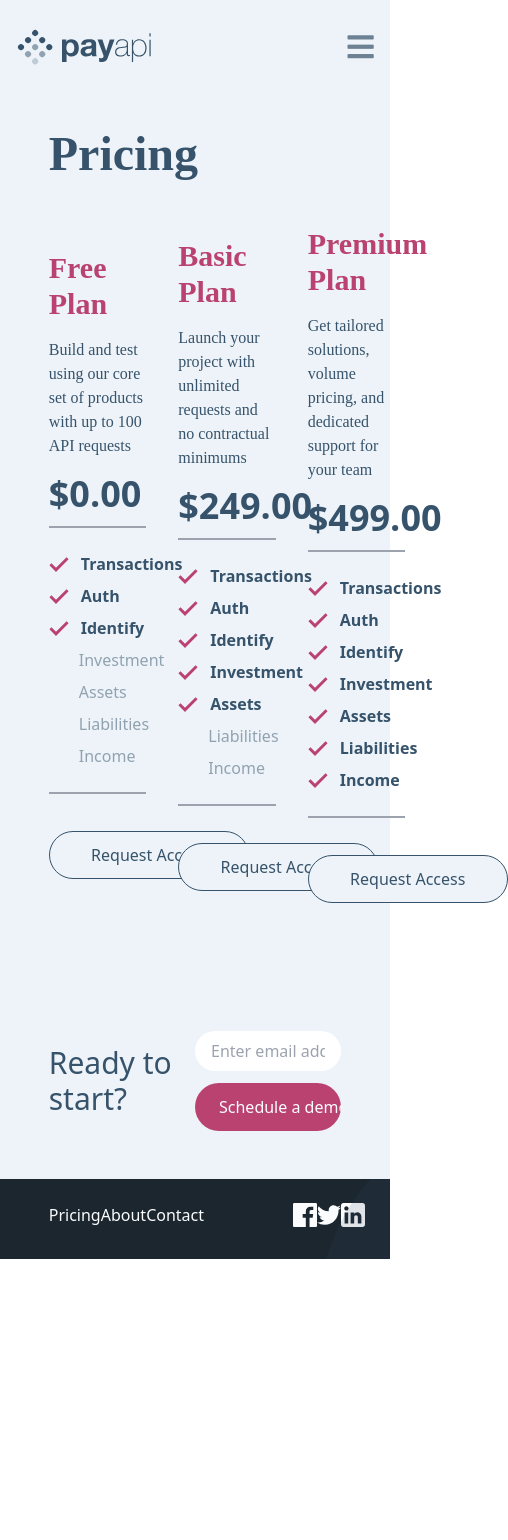
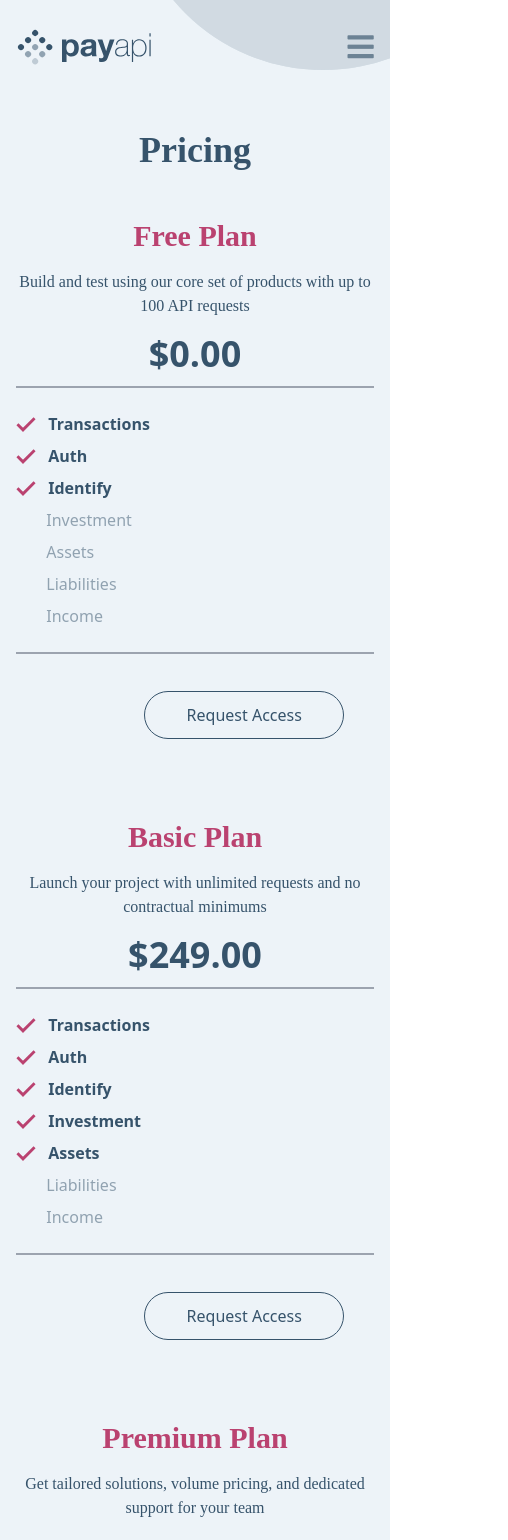
Before and after one commit to keys78/pay-api, a Vue app: page /pricing in a window 390 px wide. Shown: the top 1540 px of the page, 508 px wide, since content can reach past the window. Before the commit the page ends 1259 px from the top, so only its background shows below. Built offline with nearby package versions, Linux system fonts and the light colour scheme; a web font is replaced by a local one.

Commit message:
Responsive design

```diff
--- a/src/Contact.vue
+++ b/src/Contact.vue
@@ -6,14 +6,14 @@
         </div>
 
         <div class="w-9/12 mx-auto">
-            <h1 class="w-7/12 text-5xl font-semibold tracking-wide showcase-text public-sans mt-16">
+            <h1 class="lg:w-7/12 w-9/12 sm:text-5xl text-4xl lg:text-left md:mx-0 mx-auto text-center font-semibold tracking-wide showcase-text public-sans mt-16">
                  Submit a help request and we’ll get in touch shortly.
             </h1>
         </div>
 
-        <div class="w-9/12 mx-auto flex mt-20 justify-between items-center">
+        <div class="xl:w-9/12 w-11/12 mx-auto lg:flex-row flex-col flex mt-20 justify-between items-center">
 
-            <form class="w-6/12 mt-6">
+            <form class="xl:w-6/12 w-5/12 mt-6">
                 <input v-model="Namus" type="text" placeholder="Name" class="form-input" @blur="handleBlur">
                 <p class="text-red-500 text-base font-semibold" v-if="errorName">{{ errorName }}</p>
                 <input v-model="Mailus" type="email" placeholder="Email" class="form-input" @blur="handleMailBlur">
@@ -30,7 +30,7 @@
                 <Button :disabled="isDisabled" type="submit" text="Submit" class="my-4" :class="{'disable-submit': isDisabled}"/>
             </form>
 
-            <div class="w-5/12">
+            <div class="xl:w-5/12 w-6/12">
                  <h1 class="showcase-text text-2xl public-sans pb-4">Join thousands of innovators already building with us</h1>
                 <div class="grid grid-cols-3 gap-8 items-center">
                     <svg width="131" height="17" xmlns="http://www.w3.org/2000/svg"><path d="M89.447.047v13.628h14.74c-.375 1.405-1.264 2.623-2.902 3.325h-15.16V.047h3.322zm-12.588 0c-.374 1.452-1.825 2.81-3.603 3.325H61.558l.047 3.372h15.16V17H57.347c.796-1.64 2.387-2.904 4.259-3.419H73.49V10.07H58.33V.047zM21.196 0v.047c-.371 1.503-1.623 2.912-3.386 3.381h-5.287l-.279.094V17H8.951V3.522l-.278-.094H3.386C1.67 3.052.37 1.55 0 .047L21.196 0zm108.586 6.744V17h-3.275v-6.837h-11.98V17h-3.275V6.744h18.53zM48.783 13.58c-.327 1.499-1.637 3.091-3.416 3.419H32.733c-1.778-.328-3.088-1.92-3.462-3.419zm0-6.884c-.327 1.499-1.637 3.09-3.416 3.419H32.733c-1.778-.375-3.088-1.92-3.462-3.419zM130.203 0c-.374 1.499-1.637 3.09-3.416 3.419h-12.634c-1.731-.375-3.041-1.92-3.416-3.419zm-81.42 0c-.327 1.499-1.637 3.09-3.416 3.419H32.733c-1.778-.375-3.088-1.92-3.462-3.419z" fill="#36536b" fill-rule="nonzero"/></svg>
--- a/src/Pricing.vue
+++ b/src/Pricing.vue
@@ -2,17 +2,17 @@
    <div class="body-bg">
        <Header/>
        <div class="absolute -top-44 right-0 overflow-hidden z-indexer">
-        <img class="relative -top-96 -right-32" src="./assets/shared/desktop/bg-pattern-circle.svg">
-    </div>
+            <img class="relative md:-top-96 -top-36 -right-32" src="./assets/shared/desktop/bg-pattern-circle.svg">
+        </div>
 
-    <h1 class="w-9/12 text-5xl showcase-text public-sans mt-16 font-semibold mx-auto">Pricing</h1>
+    <h1 class="xl:w-9/12 w-11/12 sm:text-5xl text-4xl lg:text-left text-center showcase-text public-sans mt-16 font-semibold mx-auto">Pricing</h1>
 
-    <div class="w-9/12 mx-auto pt-12 flex justify-between gap-8 items-center pb-20">
+    <div class="xl:w-9/12 w-11/12 mx-auto pt-12 flex md:flex-row flex-col justify-between gap-8 items-center pb-20">
 
-        <div class="w-4/12">
-            <h3 class="text-3xl dark-pink public-sans font-semibold">Free Plan</h3>
-            <p class="py-4 showcase-text text-base public-sans">Build and test using our core set of products with up to 100 API requests</p>
-            <h1 class="text-4xl showcase-text font-semibold">$0.00</h1>
+        <div class="lg:w-4/12 w-full ">
+            <h3 class="text-3xl dark-pink public-sans font-semibold md:text-left text-center">Free Plan</h3>
+            <p class="py-4 showcase-text text-base public-sans md:text-left text-center">Build and test using our core set of products with up to 100 API requests</p>
+            <h1 class="text-4xl showcase-text font-semibold md:text-left text-center">$0.00</h1>
 
             <div class="mb-6 mt-3 border-b-2 border-gray-400"></div>
 
@@ -45,14 +45,14 @@
 
              <div class="mb-3 mt-6 border-b-2 border-gray-400"></div>
 
-             <Button text="Request Access"/>
+             <Button class="md:ml-0 sm:ml-48 ml-32" text="Request Access"/>
         </div>
 
 
-        <div class="w-4/12">
-            <h3 class="text-3xl dark-pink public-sans font-semibold">Basic Plan</h3>
-            <p class="py-4 showcase-text text-base public-sans">Launch your project with unlimited requests and no contractual minimums</p>
-            <h1 class="text-4xl showcase-text font-semibold">$249.00</h1>
+        <div class="lg:w-4/12 w-full py-12">
+            <h3 class="text-3xl dark-pink public-sans font-semibold md:text-left text-center">Basic Plan</h3>
+            <p class="py-4 showcase-text text-base public-sans md:text-left text-center">Launch your project with unlimited requests and no contractual minimums</p>
+            <h1 class="text-4xl showcase-text font-semibold md:text-left text-center">$249.00</h1>
 
             <div class="mb-6 mt-3 border-b-2 border-gray-400"></div>
 
@@ -87,19 +87,19 @@
 
              <div class="mb-3 mt-6 border-b-2 border-gray-400"></div>
 
-             <Button text="Request Access"/>
+             <Button class="md:ml-0 sm:ml-48 ml-32" text="Request Access"/>
         </div>
 
 
-        <div class="w-4/12">
-            <h3 class="text-3xl dark-pink public-sans font-semibold">Premium Plan</h3>
-            <p class="py-4 showcase-text text-base public-sans">Get tailored solutions, volume pricing, and dedicated support for your team</p>
-            <h1 class="text-4xl showcase-text font-semibold">$499.00</h1>
+        <div class="lg:w-4/12 w-full">
+            <h3 class="text-3xl dark-pink public-sans font-semibold md:text-left text-center">Premium Plan</h3>
+            <p class="py-4 showcase-text text-base public-sans md:text-left text-center">Get tailored solutions, volume pricing, and dedicated support for your team</p>
+            <h1 class="text-4xl showcase-text font-semibold md:text-left text-center">$499.00</h1>
 
             <div class="mb-6 mt-3 border-b-2 border-gray-400"></div>
 
-            <div class="">
-                <div class="flex items-center gap-3 showcase-text font-semibold w-full">
+            <div class="w-full">
+                <div class="flex items-center mx-auto gap-3 showcase-text font-semibold w-full">
                   <img class="w-5 h-4" src="./assets/shared/desktop/icon-check.svg" alt="check icon">
                   <p>Transactions</p>
                 </div>
@@ -131,16 +131,16 @@
 
              <div class="mb-3 mt-6 border-b-2 border-gray-400"></div>
 
-             <Button text="Request Access"/>
+             <Button class="md:ml-0 sm:ml-48 ml-32" text="Request Access"/>
         </div>
 
     </div>
 
-    <div class="flex justify-between items-center w-9/12 py-12 mx-auto">
-        <h1 class="text-3xl font-medium showcase-text">Ready to start?</h1>
-        <div class="w-6/12">
-            <Mailform/>
-        </div>
+    <div class="flex sm:flex-row flex-col justify-between items-center xl:w-9/12 w-11/12 pb-16 pt-6 mx-auto">
+            <h1 class="sm:text-3xl text-4xl font-medium showcase-text sm:pb-0 pb-6">Ready to start?</h1>
+            <div class="sm:w-6/12 w-full">
+                <Mailform/>
+            </div>
     </div>
 
     <Footer/>
--- a/src/components/Footer.vue
+++ b/src/components/Footer.vue
@@ -1,23 +1,21 @@
 <template>
 
-  <footer class="generic-bg h-20 w-full relative overflow-hidden py-6">
-       <div class="absolute top-0 right-0 overflow-hidden z-indexer">
-             <img class="relative -top-16 left-80" src="../assets/shared/desktop/bg-pattern-circle.svg">
+  <footer style="z-index:0;" class="generic-bg md:h-32 h-auto w-full relative overflow-hidden py-6">
+
+
+    <div class="xl:w-9/12 w-11/12 mx-auto flex md:flex-row flex-col justify-between items-center">
+
+        <div class="lg:w-5/12 w-7/12 flex md:flex-row flex-col  justify-between items-center">
+            <div>
+                <router-link to="/"><img src="../assets/shared/desktop/logo-footer.svg" alt="payapi icon"></router-link>
+            </div>
+
+                <router-link to="/pricing"><h1 class="py-5">Pricing</h1></router-link>
+                <router-link to="/about"><h1>About</h1></router-link>
+                <router-link to="/contact"><h1 class="py-5">Contact</h1></router-link>
         </div>
 
-    <div class="w-9/12 mx-auto flex justify-between items-center">
-
-        <div class="w-5/12 flex justify-between items-center">
-            <div>
-                <img src="../assets/shared/desktop/logo-footer.svg">
-            </div>
-
-                <router-link to="/pricing"><h1>Pricing</h1></router-link>
-                <router-link to="/about"><h1>About</h1></router-link>
-                <router-link to="/contact"><h1>Contact</h1></router-link>
-        </div>
-
-        <div class="w-2/12 flex justify-between items-center">
+        <div class="md:w-2/12 w-3/12 flex justify-between items-center">
             <img class="cursor-pointer" src="../assets/shared/desktop/facebook.svg" alt="social icons">
             <img class="cursor-pointer" src="../assets/shared/desktop/twitter.svg" alt="social icons">
             <img class="cursor-pointer" src="../assets/shared/desktop/linkedin.svg" alt="social icons">
@@ -25,6 +23,11 @@
 
     </div>
 
+     <div class="absolute top-0 right-0 overflow-hidden" style="z-index:-1">
+             <img class="relative -top-16 left-80" src="../assets/shared/desktop/bg-pattern-circle.svg">
+        </div>
+
+            <h6 class="text-white text-center border-t border-gray-600 mt-3">Figma design by <a class="text-blue-300" href="frontendmentor.io">Frontendmentor</a> | Coded by <a class="text-blue-300" href="https://twitter.com/Emmy31087589">Em_codes</a></h6>
   </footer>
 
 </template>
```
Also changed, not shown: src/About.vue (+29 -29 lines).
